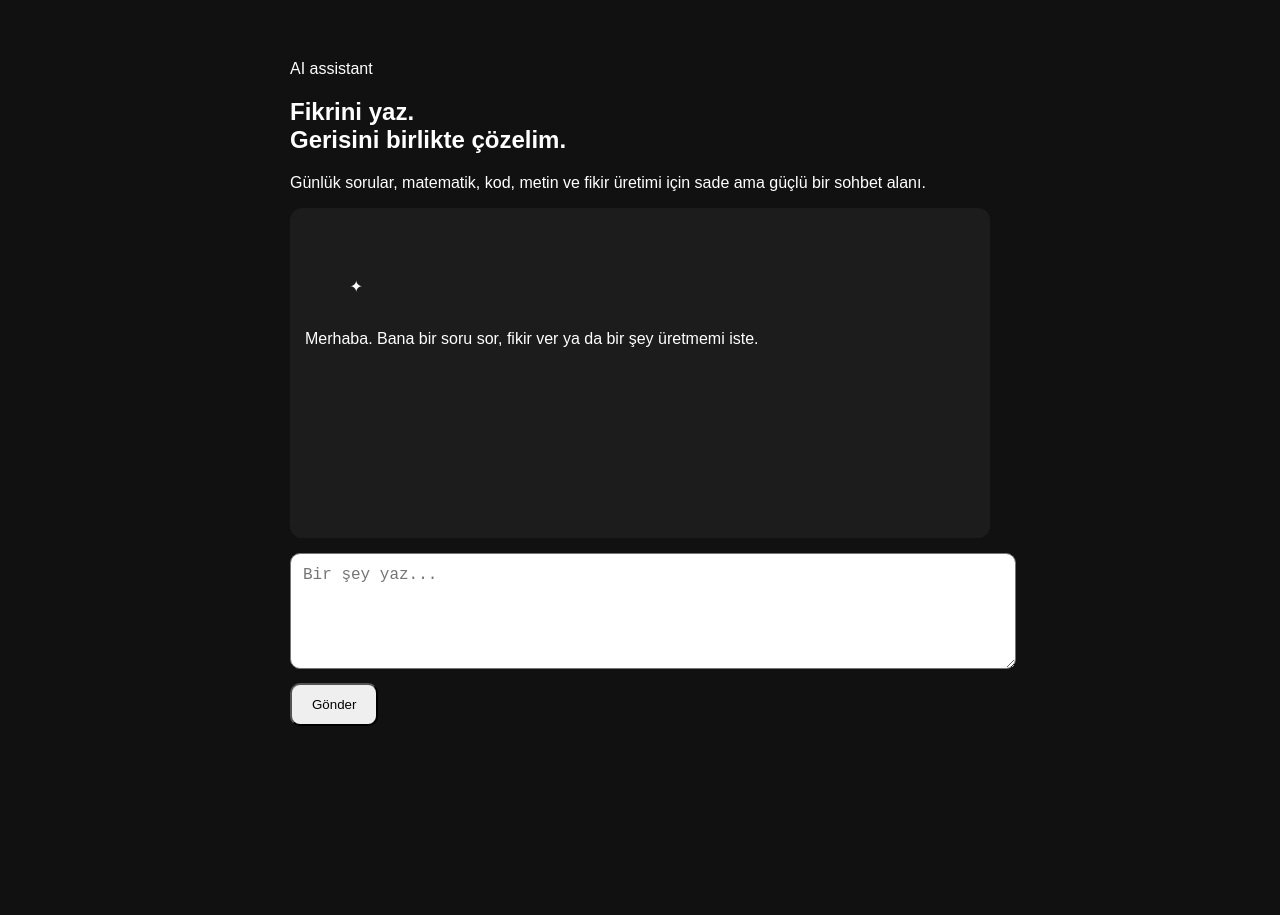
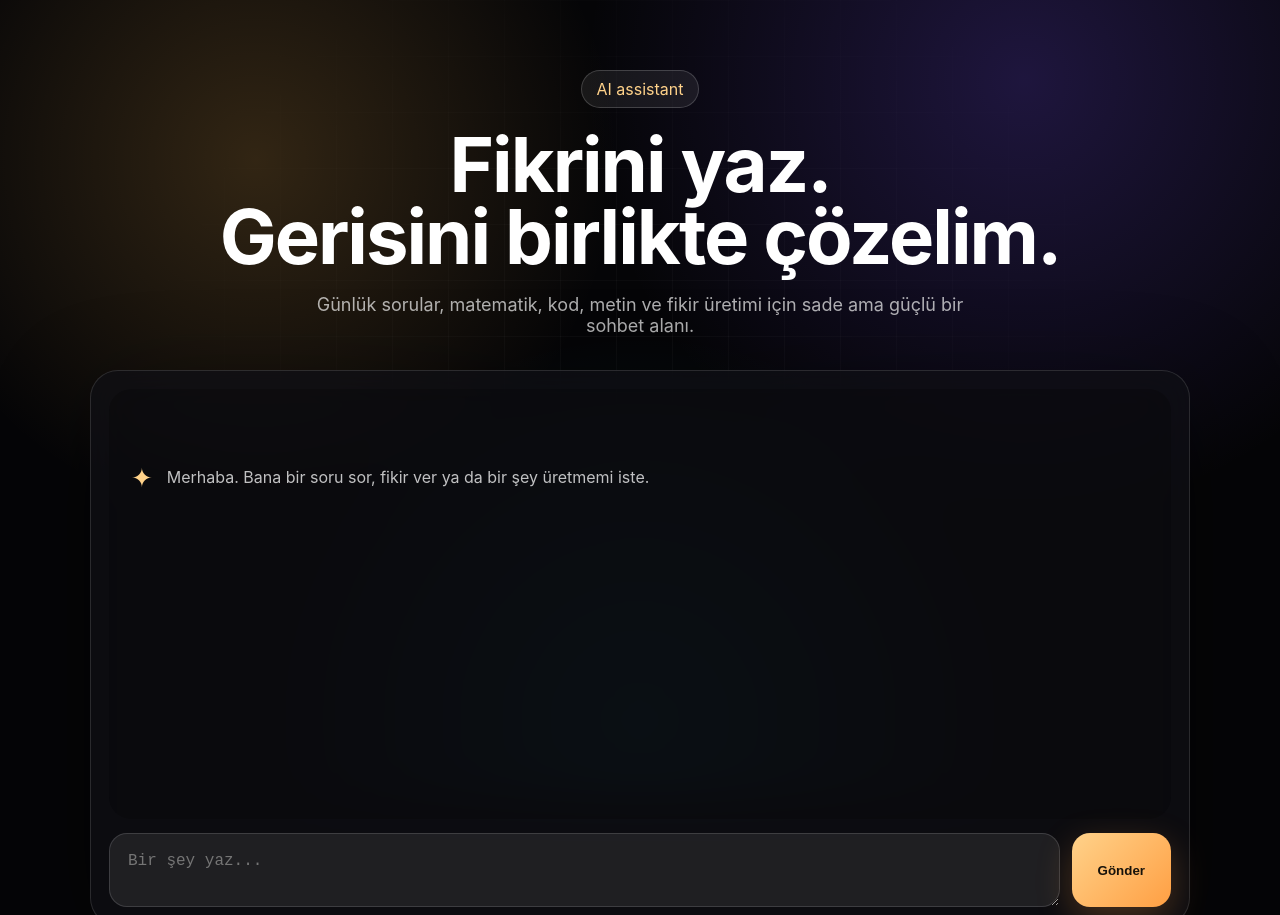
Before and after one commit to alivlab/aliv-ai, a plain HTML site: page index.html in a window 1280 px wide. Shown: the top 915 px of the page. Before the commit the page ends 800 px from the top, so only its background shows below. Drawn offline with Linux system fonts and the light colour scheme.

Commit message:
Update style.css

```diff
--- a/style.css
+++ b/style.css
@@ -1,36 +1,188 @@
-body {
-  font-family: Arial, sans-serif;
-  background: #111;
-  color: #fff;
-  margin: 0;
+* {
+  box-sizing: border-box;
 }
 
-main {
-  max-width: 700px;
-  margin: 40px auto;
-  padding: 20px;
+body {
+  margin: 0;
+  font-family: Inter, Arial, sans-serif;
+  background: #050507;
+  color: white;
+  min-height: 100vh;
+  overflow-x: hidden;
 }
 
-#messages {
-  background: #1c1c1c;
-  min-height: 300px;
-  padding: 15px;
-  border-radius: 12px;
-  margin-bottom: 15px;
+.bg {
+  position: fixed;
+  inset: 0;
+  background:
+    radial-gradient(circle at 20% 20%, rgba(255, 184, 77, .18), transparent 30%),
+    radial-gradient(circle at 80% 10%, rgba(120, 80, 255, .22), transparent 35%),
+    radial-gradient(circle at 50% 90%, rgba(0, 200, 255, .13), transparent 40%),
+    #050507;
+  z-index: -2;
+}
+
+.bg::after {
+  content: "";
+  position: absolute;
+  inset: 0;
+  background-image: linear-gradient(rgba(255,255,255,.035) 1px, transparent 1px),
+                    linear-gradient(90deg, rgba(255,255,255,.035) 1px, transparent 1px);
+  background-size: 56px 56px;
+  mask-image: radial-gradient(circle at center, black, transparent 75%);
+}
+
+.app {
+  width: min(1100px, 92vw);
+  margin: 0 auto;
+  padding: 70px 0;
+}
+
+.hero {
+  text-align: center;
+  margin-bottom: 34px;
+  animation: rise .8s ease both;
+}
+
+.badge {
+  display: inline-block;
+  padding: 8px 14px;
+  border: 1px solid rgba(255,255,255,.18);
+  border-radius: 999px;
+  background: rgba(255,255,255,.07);
+  backdrop-filter: blur(14px);
+  color: #ffd28a;
+  margin-bottom: 20px;
+}
+
+h1 {
+  font-size: clamp(38px, 7vw, 76px);
+  line-height: .95;
+  margin: 0;
+  letter-spacing: -2px;
+}
+
+.hero p {
+  color: rgba(255,255,255,.68);
+  font-size: 18px;
+  max-width: 670px;
+  margin: 22px auto 0;
+}
+
+.chat-card {
+  background: rgba(16,16,22,.72);
+  border: 1px solid rgba(255,255,255,.12);
+  border-radius: 28px;
+  box-shadow: 0 30px 100px rgba(0,0,0,.45);
+  backdrop-filter: blur(22px);
+  padding: 18px;
+  animation: rise 1s ease .1s both;
+}
+
+.messages {
+  height: 430px;
+  overflow-y: auto;
+  padding: 22px;
+  border-radius: 22px;
+  background: rgba(0,0,0,.22);
   white-space: pre-wrap;
+  scroll-behavior: smooth;
+}
+
+.welcome {
+  display: flex;
+  gap: 14px;
+  align-items: center;
+  color: rgba(255,255,255,.75);
+}
+
+.welcome span {
+  color: #ffd28a;
+  font-size: 26px;
+}
+
+.composer {
+  display: flex;
+  gap: 12px;
+  margin-top: 14px;
 }
 
 textarea {
-  width: 100%;
-  height: 90px;
-  border-radius: 10px;
-  padding: 12px;
+  flex: 1;
+  min-height: 72px;
+  resize: vertical;
+  border: 1px solid rgba(255,255,255,.14);
+  border-radius: 18px;
+  background: rgba(255,255,255,.08);
+  color: white;
+  padding: 18px;
+  outline: none;
   font-size: 16px;
 }
 
+textarea:focus {
+  border-color: rgba(255,210,138,.8);
+  box-shadow: 0 0 0 4px rgba(255,210,138,.08);
+}
+
 button {
-  margin-top: 10px;
-  padding: 12px 20px;
-  border-radius: 10px;
+  border: 0;
+  border-radius: 18px;
+  padding: 0 26px;
+  color: #17120a;
+  font-weight: 700;
   cursor: pointer;
+  background: linear-gradient(135deg, #ffd28a, #ff9f43);
+  box-shadow: 0 12px 35px rgba(255,159,67,.25);
 }
+
+button:hover {
+  transform: translateY(-1px);
+}
+
+.user, .bot {
+  margin: 14px 0;
+  padding: 14px 16px;
+  border-radius: 18px;
+  line-height: 1.55;
+}
+
+.user {
+  background: rgba(255,255,255,.09);
+  color: white;
+}
+
+.bot {
+  background: linear-gradient(135deg, rgba(255,210,138,.16), rgba(120,80,255,.11));
+  border: 1px solid rgba(255,255,255,.08);
+  color: rgba(255,255,255,.9);
+}
+
+@keyframes rise {
+  from {
+    opacity: 0;
+    transform: translateY(22px);
+  }
+  to {
+    opacity: 1;
+    transform: translateY(0);
+  }
+}
+
+@media (max-width: 700px) {
+  .app {
+    padding: 36px 0;
+  }
+
+  .composer {
+    flex-direction: column;
+  }
+
+  button {
+    height: 54px;
+  }
+
+  .messages {
+    height: 390px;
+  }
+}
```
